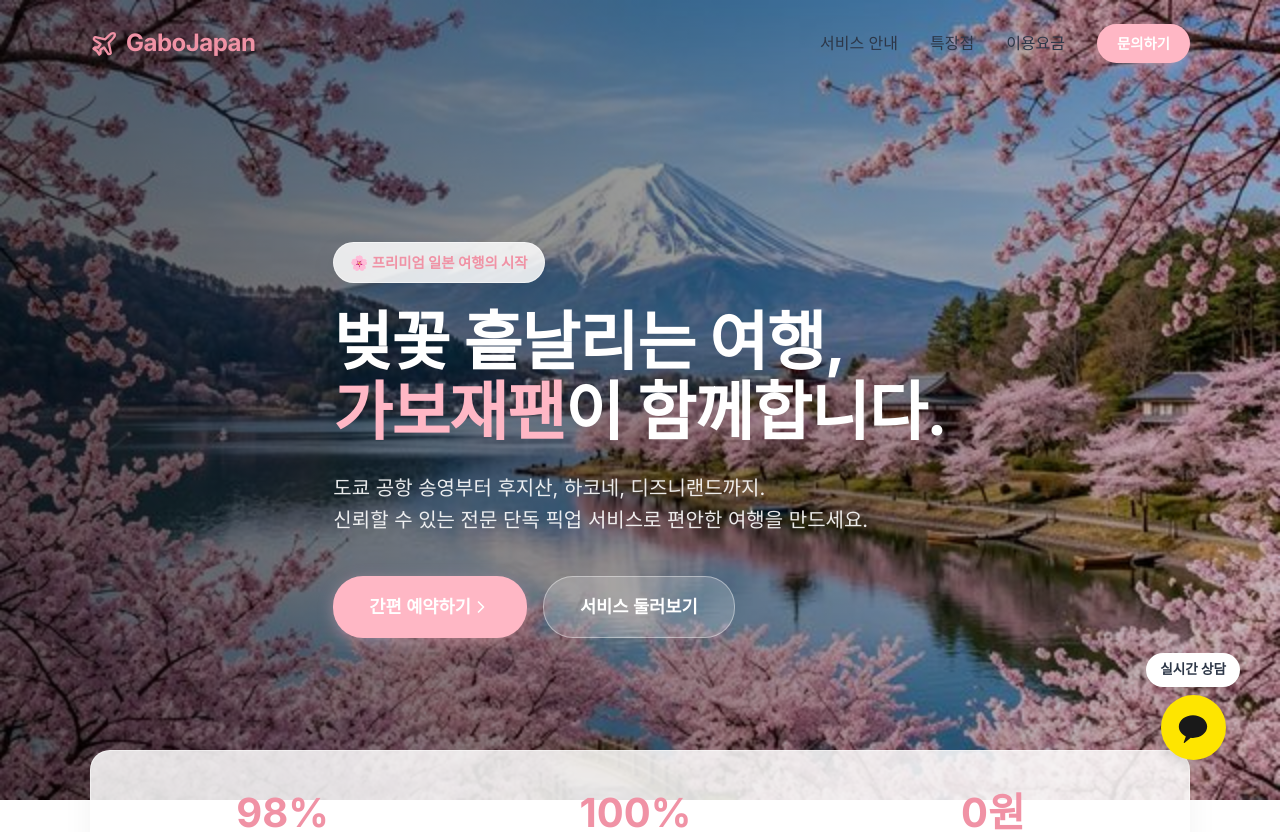
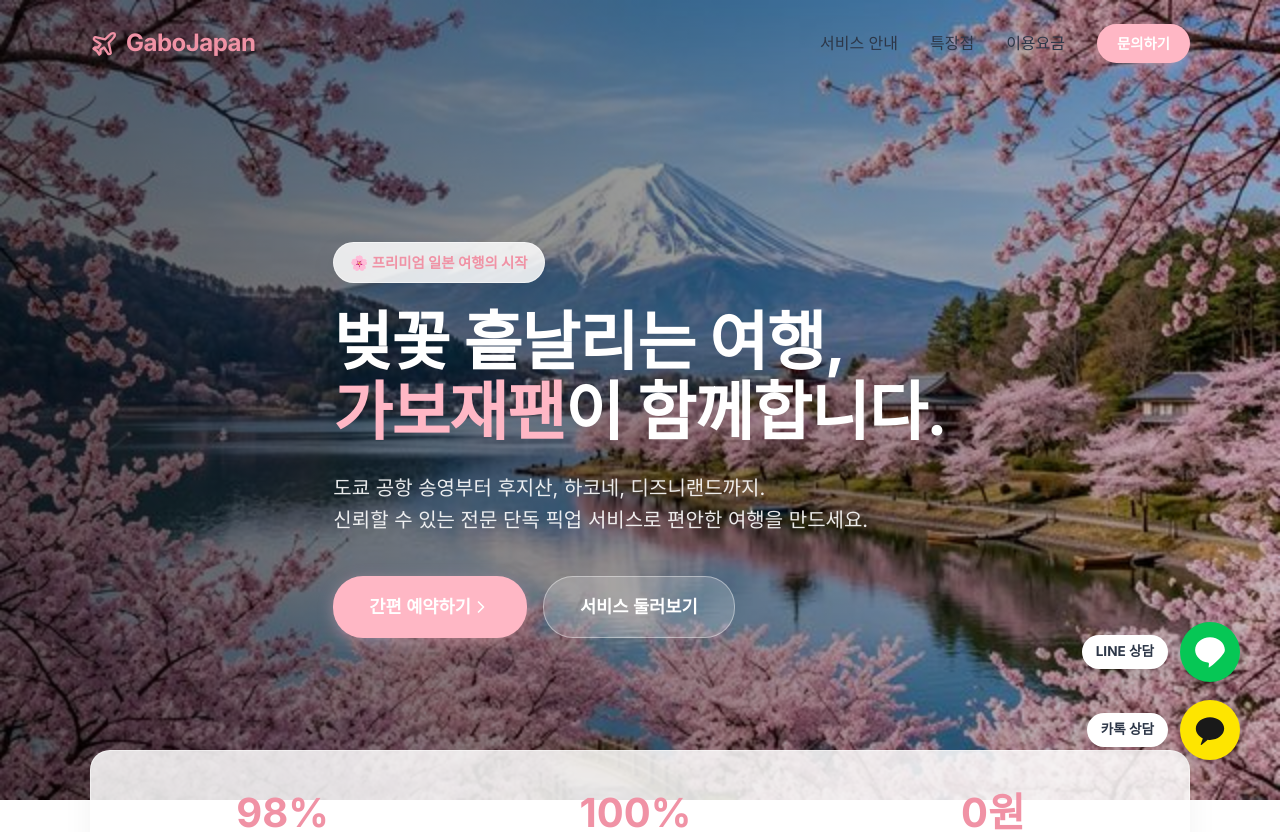
Before and after one commit to dibidiba/gabojapan, a React (Vite) app: page / in a window 1280 px wide. Shown: the top 832 px of the page. Built offline with nearby package versions, Linux system fonts and the light colour scheme.

Commit message:
Add LINE real-time consultation button

```diff
--- a/src/App.tsx
+++ b/src/App.tsx
@@ -255,21 +255,39 @@ function App() {
         </div>
       </footer>
 
-      {/* Floating KakaoTalk Chat Button */}
+      {/* Floating Chat Buttons */}
+      <div className="floating-actions">
+        {/* LINE Chat Button */}
+        <a
+          href="https://line.me/R/ti/p/@airi1234"
+          target="_blank"
+          rel="noreferrer"
+          className="floating-btn line-btn"
+        >
+          <span className="floating-text">LINE 상담</span>
+          <div className="floating-icon">
+            <svg width="34" height="34" viewBox="0 0 24 24" fill="#ffffff" xmlns="http://www.w3.org/2000/svg">
+              <path d="M22.5 10.5C22.5 5.53 17.79 1.5 12 1.5C6.21 1.5 1.5 5.53 1.5 10.5C1.5 15.01 5.48 18.79 10.45 19.38C10.84 19.46 11.16 19.72 11.23 20.12C11.3 20.5 11.23 21.05 11.23 21.05C11.23 21.05 11.1 22.13 11.05 22.52C10.95 23.33 11.51 22.86 11.83 22.63C12.15 22.4 17.38 18.42 19.98 15.11C21.6 13.06 22.5 11.84 22.5 10.5Z" />
+            </svg>
+          </div>
+        </a>
+
+        {/* KakaoTalk Chat Button */}
         <a
           href="https://pf.kakao.com/_airi1234/chat"
           target="_blank"
           rel="noreferrer"
-        className="floating-kakao"
+          className="floating-btn kakao-btn"
         >
-        <span className="floating-kakao-text">실시간 상담</span>
-        <div className="floating-kakao-icon">
+          <span className="floating-text">카톡 상담</span>
+          <div className="floating-icon">
             <svg width="34" height="34" viewBox="0 0 24 24" fill="#191919" xmlns="http://www.w3.org/2000/svg">
               <path d="M12 3C6.477 3 2 6.582 2 11C2 13.84 3.83 16.34 6.613 17.81C6.73 17.85 6.84 17.9 6.94 17.97L5.46 22.11C5.38 22.42 5.68 22.68 5.96 22.51L10.42 18.88C10.93 18.96 11.46 19 12 19C17.523 19 22 15.418 22 11C22 6.582 17.523 3 12 3Z" />
             </svg>
           </div>
         </a>
       </div>
+    </div>
   );
 }
 
--- a/src/index.css
+++ b/src/index.css
@@ -558,35 +558,31 @@ ul {
 .w-full { width: 100%; }
 .mt-4 { margin-top: 16px; }
 
-/* Floating KakaoTalk Button */
-.floating-kakao {
+/* Floating Action Buttons */
+.floating-actions {
   position: fixed;
   bottom: 40px;
   right: 40px;
   z-index: 999;
   display: flex;
   flex-direction: column;
+  gap: 16px;
+  align-items: flex-end;
+}
+.floating-btn {
+  display: flex;
   align-items: center;
-  gap: 8px;
+  gap: 12px;
   text-decoration: none;
   animation: bounce 2s infinite;
   transition: transform 0.3s;
 }
-.floating-kakao:hover {
+.floating-btn:hover {
   transform: scale(1.05);
   animation: none;
 }
-.floating-kakao-icon {
-  width: 65px;
-  height: 65px;
-  background-color: #FEE500;
-  border-radius: 50%;
-  display: flex;
-  justify-content: center;
-  align-items: center;
-  box-shadow: 0 4px 15px rgba(0,0,0,0.15);
-}
-.floating-kakao-text {
+.line-btn { animation-delay: 1s; }
+.floating-text {
   background: white;
   color: var(--text-dark);
   padding: 6px 14px;
@@ -596,10 +592,21 @@ ul {
   box-shadow: 0 2px 10px rgba(0,0,0,0.1);
   white-space: nowrap;
 }
+.floating-icon {
+  width: 60px;
+  height: 60px;
+  border-radius: 50%;
+  display: flex;
+  justify-content: center;
+  align-items: center;
+  box-shadow: 0 4px 15px rgba(0,0,0,0.2);
+}
+.kakao-btn .floating-icon { background-color: #FEE500; }
+.line-btn .floating-icon { background-color: #06C755; }
 @keyframes bounce {
   0%, 20%, 50%, 80%, 100% { transform: translateY(0); }
-  40% { transform: translateY(-10px); }
-  60% { transform: translateY(-5px); }
+  40% { transform: translateY(-8px); }
+  60% { transform: translateY(-4px); }
 }
 
 /* Responsive adjustments for Mobile */
@@ -623,12 +630,13 @@ ul {
   .features-content { gap: 30px; }
   .feature-list li { flex-direction: column; align-items: flex-start; gap: 10px; }
   .feature-list-icon { width: 40px; height: 40px; }
-  .floating-kakao {
+  .floating-actions {
     bottom: 20px;
     right: 20px;
+    gap: 12px;
   }
-  .floating-kakao-icon {
-    width: 55px;
-    height: 55px;
+  .floating-icon {
+    width: 50px;
+    height: 50px;
   }
 }
```
Lines whose indentation alone changed are shown as unchanged.
